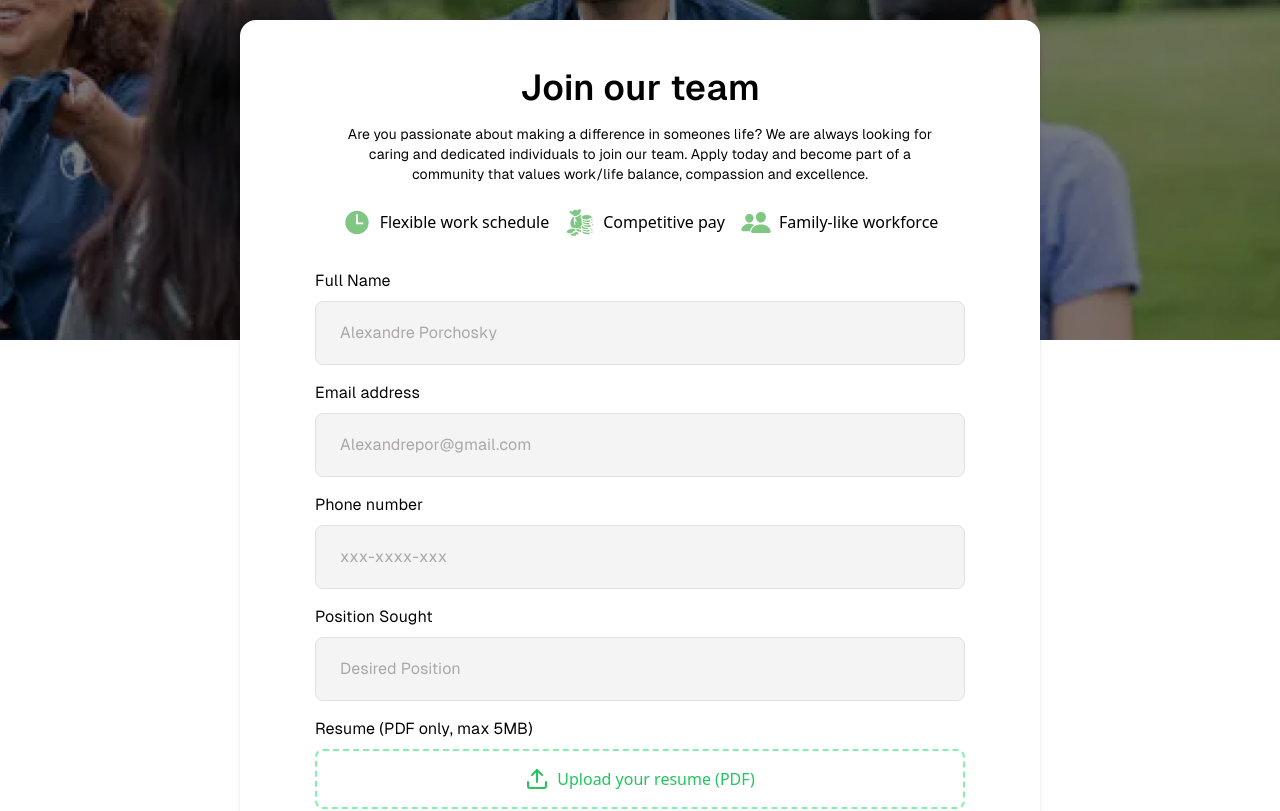
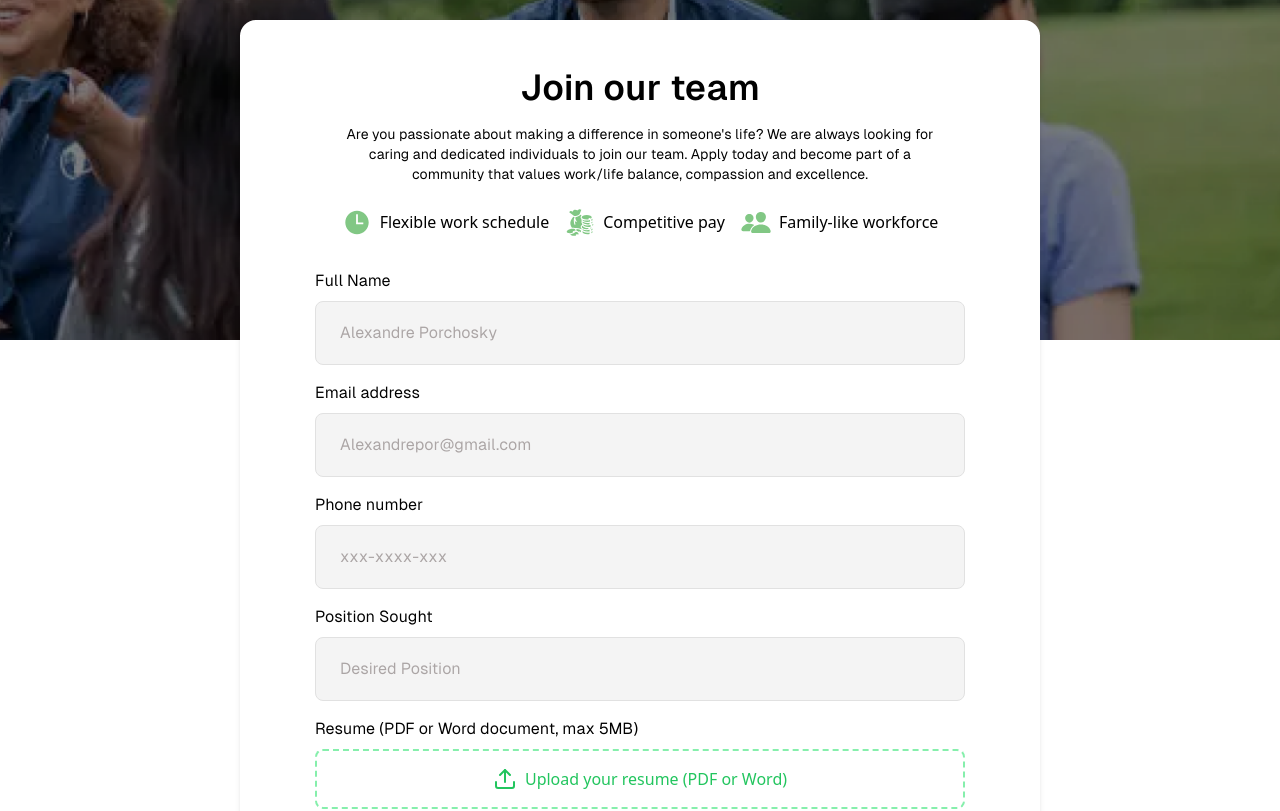
Before and after one commit to Starlite-Care/starlite-website, a Next.js app: page /career in a window 1280 px wide. Shown: the part 220-1031 px from the top of the page. Built offline with nearby package versions, Linux system fonts and the light colour scheme.

Commit message:
updated the upload

```diff
--- a/src/app/career/page.jsx
+++ b/src/app/career/page.jsx
@@ -44,12 +44,20 @@ const Career = () => {
 
   const MAX_FILE_SIZE = 5 * 1024 * 1024; // 5MB
 
-  const validatePDF = (file) => {
-    if (file.type !== "application/pdf") {
-      return { valid: false, message: "Please upload a PDF file." };
+  const validateFile = (file) => {
+    const allowedTypes = [
+      "application/pdf",
+      "application/msword",
+      "application/vnd.openxmlformats-officedocument.wordprocessingml.document",
+    ];
+    if (!allowedTypes.includes(file.type)) {
+      return {
+        valid: false,
+        message: "Please upload a PDF or Word document (.doc or .docx).",
+      };
     }
     if (file.size > MAX_FILE_SIZE) {
-      return { valid: false, message: "PDF file size must be less than 5MB." };
+      return { valid: false, message: "File size must be less than 5MB." };
     }
     return { valid: true };
   };
@@ -77,9 +85,9 @@ const Career = () => {
 
     if (file) {
       console.log("File selected:", file.name, file.type, file.size);
-      const pdfValidation = validatePDF(file);
-      if (!pdfValidation.valid) {
-        setToastMessage(pdfValidation.message);
+      const fileValidation = validateFile(file);
+      if (!fileValidation.valid) {
+        setToastMessage(fileValidation.message);
         setToastType("error");
         setShowToast(true);
         return;
@@ -183,7 +191,7 @@ const Career = () => {
             Join our team
           </h1>
           <p className="font-normal font-geistRegular text-sm text-center">
-            Are you passionate about making a difference in someones life? We
+            Are you passionate about making a difference in someone's life? We
             are always looking for caring and dedicated individuals to join our
             team. Apply today and become part of a community that values
             work/life balance, compassion and excellence.
@@ -233,12 +241,12 @@ const Career = () => {
           />
           <div className="flex flex-col w-full">
             <label className="font-normal font-geistRegular mb-2">
-              Resume (PDF only, max 5MB)
+              Resume (PDF or Word document, max 5MB)
             </label>
             <div className="border-2 border-dashed border-green-300 rounded-lg p-4 flex items-center justify-center cursor-pointer hover:bg-green-50 transition-colors duration-300">
               <input
                 type="file"
-                accept=".pdf"
+                accept=".pdf,.doc,.docx,application/pdf,application/msword,application/vnd.openxmlformats-officedocument.wordprocessingml.document"
                 onChange={handleFileUpload}
                 ref={fileInputRef}
                 required
@@ -251,7 +259,9 @@ const Career = () => {
               >
                 <Upload className="w-6 h-6 mr-2 text-green-500" />
                 <span className="text-green-500">
-                  {resumeFile ? resumeFile.name : "Upload your resume (PDF)"}
+                  {resumeFile
+                    ? resumeFile.name
+                    : "Upload your resume (PDF or Word)"}
                 </span>
               </button>
             </div>
```
